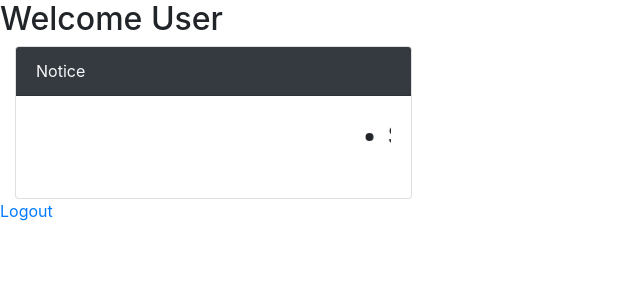
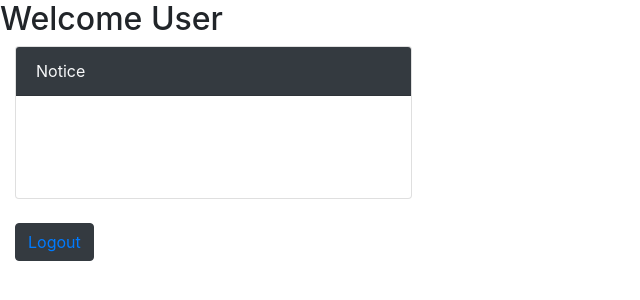
Before and after one commit to meghabhide/PHP-Project1, a PHP site: page /user.php in a window 1280 px wide. Shown: the top 300 px of the page, without its empty margins (0-640 px from the left). Run offline with PHP 8.4, Linux system fonts and the light colour scheme; tables that the repository leaves empty or names only in its code hold one stand-in row (values such as "Sample post"); some libraries are stand-ins or nearby versions.

Commit message:
Update user.php

```diff
--- a/user.php
+++ b/user.php
@@ -10,9 +10,6 @@ if(isset($_SESSION["uid"]))
 $qry = "SELECT * FROM `notice` order by id desc limit 5 ";
 $result = mysqli_query($connect, $qry);
 $row = mysqli_num_rows($result);
-
-
-
   ?>
 
 <!DOCTYPE html>
@@ -48,11 +45,9 @@ $row = mysqli_num_rows($result);
 								while($data =
 								mysqli_fetch_assoc($result))
 								{ ?>
-									<marquee direction="left" behavior="scroll" scrollamount="4" onmouseover="this.stop()" onmouseout="this.start();"> <li> <?php echo $data["notice"]; ?> </li></marquee>
+									<marquee direction="up" behavior="scroll" scrollamount="4" onmouseover="this.stop()" onmouseout="this.start();"> <li> <?php echo $data["notice"]; ?> </li></marquee>
 								<?php }
 								}
-
-
 
 						else
 						{  ?>
@@ -64,7 +59,10 @@ $row = mysqli_num_rows($result);
 		</div>
 	</div>
 </div>
-<a href="Logout.php"> Logout </a>
+<br/>
+<div class="container-fluid">
+ <button class="btn btn-dark text-light"><a href="Logout.php"> Logout </a></button>
+</div>
     <script src="https://code.jquery.com/jquery-3.5.1.slim.min.js"></script>
     <script src="https://cdn.jsdelivr.net/npm/@popperjs/core@2.5.4/dist/umd/popper.min.js"></script>
     <script src="https://stackpath.bootstrapcdn.com/bootstrap/4.5.2/js/bootstrap.min.js"></script>
```
